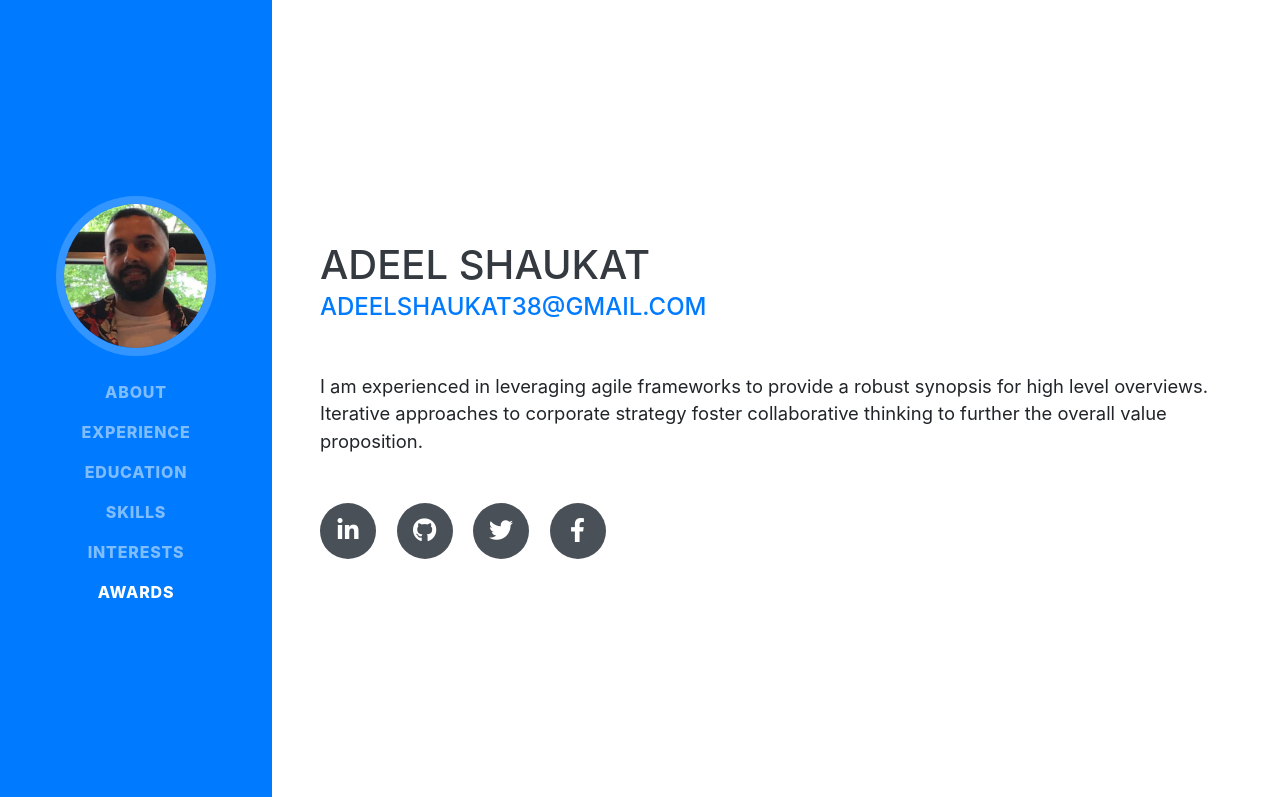
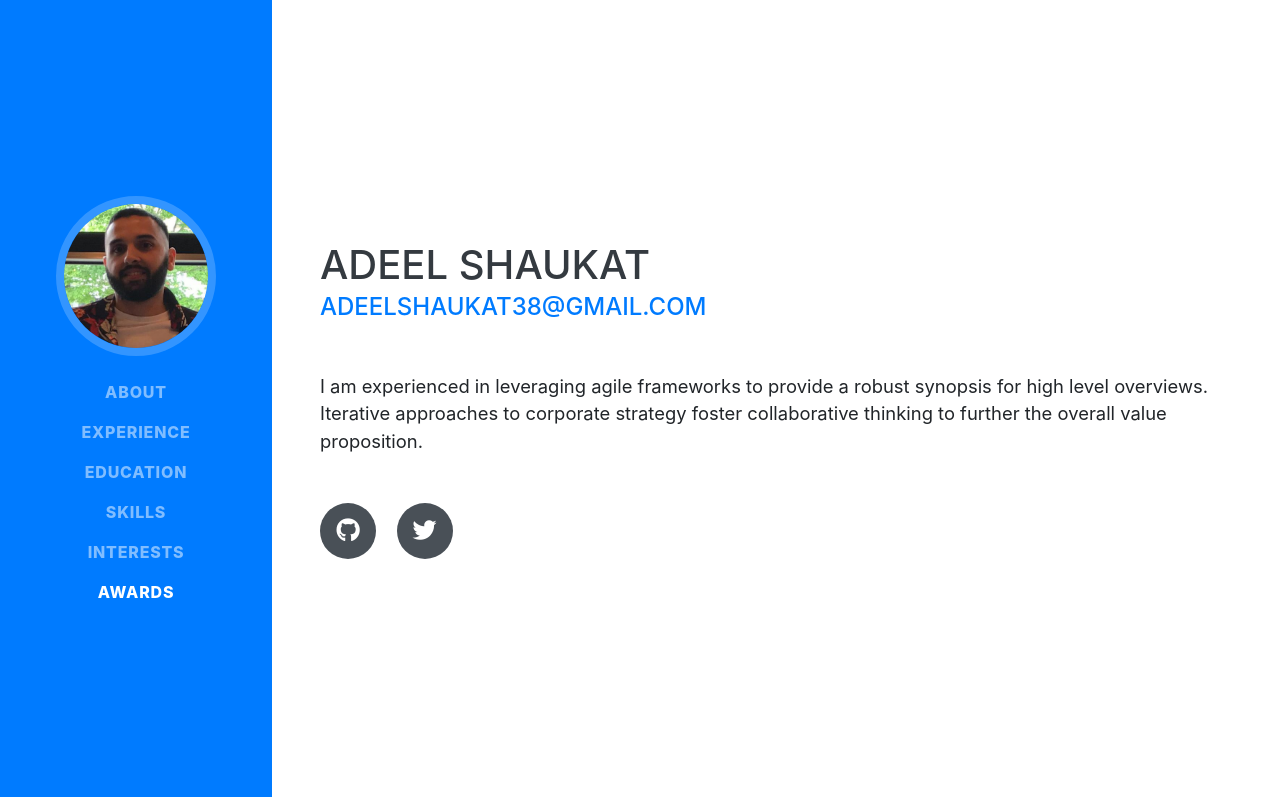
Before and after one commit to Adeelshaukat1/portfolio-page, a website with bundled scripts: page index.html in a window 1280 px wide. Shown: the top 797 px of the page. Built offline with nearby package versions, Linux system fonts and the light colour scheme; a web font is replaced by a local one.

Commit message:
updated href on the a tags

```diff
--- a/index.html
+++ b/index.html
@@ -71,18 +71,14 @@
         </div>
         <p class="lead mb-5">I am experienced in leveraging agile frameworks to provide a robust synopsis for high level overviews. Iterative approaches to corporate strategy foster collaborative thinking to further the overall value proposition.</p>
         <div class="social-icons">
-          <a href="#">
-            <i class="fab fa-linkedin-in"></i>
-          </a>
-          <a href="#">
+
+          <a href="https://github.com/Adeelshaukat1" target="#">
             <i class="fab fa-github"></i>
           </a>
-          <a href="#">
+          <a href="https://twitter.com/AdeelRaja_" target="#">
             <i class="fab fa-twitter"></i>
           </a>
-          <a href="#">
-            <i class="fab fa-facebook-f"></i>
-          </a>
+
         </div>
       </div>
     </section>
```
